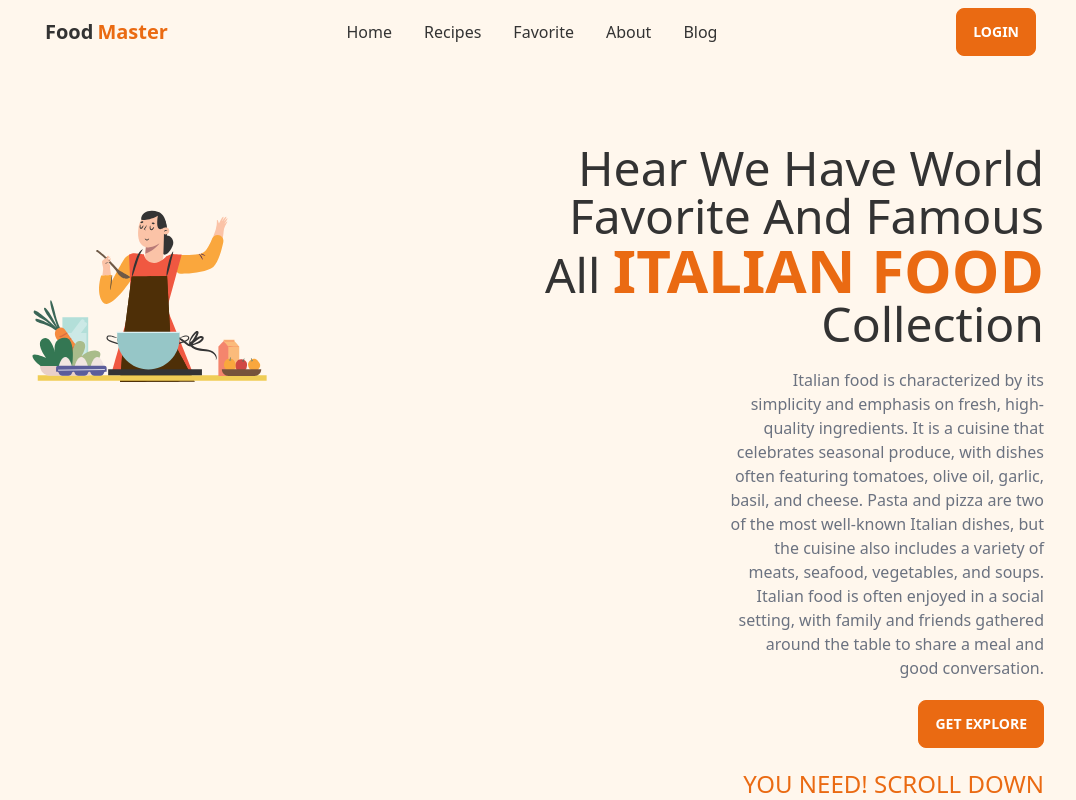
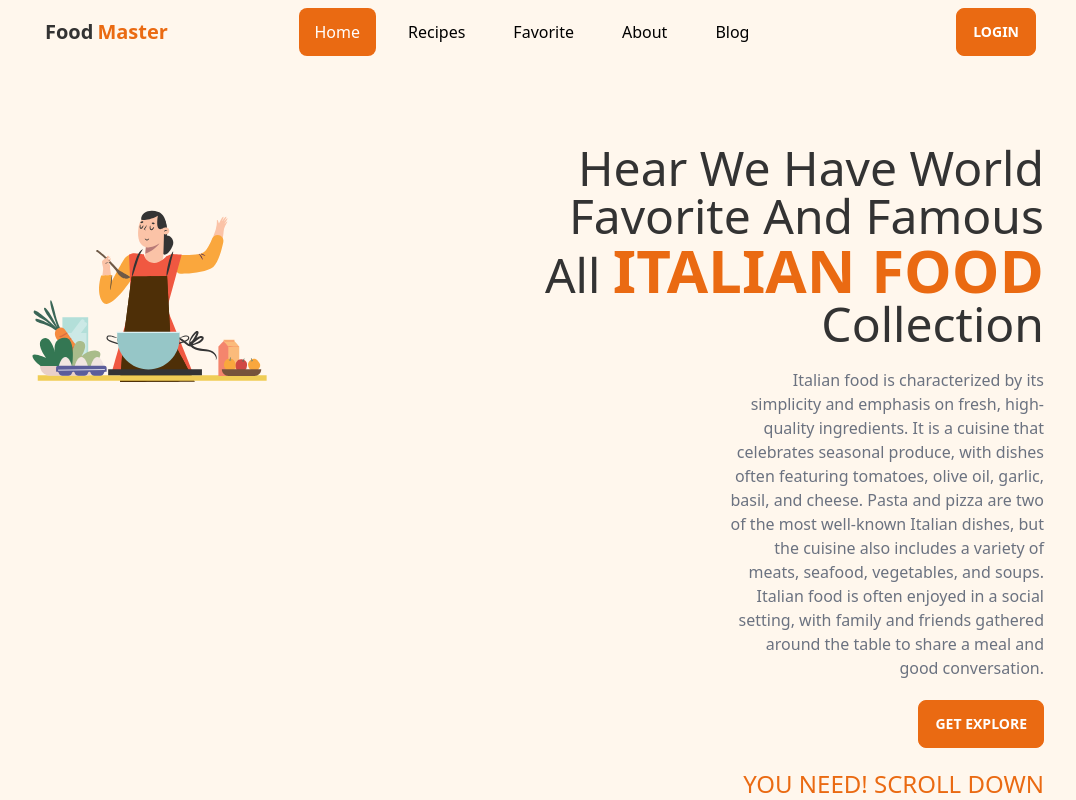
Before and after one commit to AbdullahWB/food-master-project, a React (Vite) app: page / in a window 1280 px wide. Shown: the top 800 px of the page, without its empty margins (108-1184 px from the left). Built offline with nearby package versions, Linux system fonts and the light colour scheme; no server answers.

Commit message:
add 404 page

```diff
--- /dev/null
+++ b/src/Pages/Error/Error.jsx
@@ -0,0 +1,29 @@
+import React from 'react';
+import { Link, useRouteError } from 'react-router-dom';
+
+const Error = () => {
+    const { error, status } = useRouteError()
+    return (
+        <div className='flex flex-col justify-center items-center mt-20'>
+            <div className='flex justify-center items-center'>
+                <img className='w-[15%] h-auto' src="https://templates.iqonic.design/aprycot/html/dashboard/dist/assets/images/error/01.png" alt="" />
+                <img className='w-[15%] h-auto' src="https://templates.iqonic.design/aprycot/html/dashboard/dist/assets/images/error/02.png" alt="" />
+                <img className='w-[15%] h-auto' src="https://templates.iqonic.design/aprycot/html/dashboard/dist/assets/images/error/01.png" alt="" />
+            </div>
+            <div className='max-w-md text-center'>
+                <h2 className='mb-8 font-extrabold text-9xl text-primary'>
+                    <span className='sr-only'>Error</span>
+                    {status || 404}
+                </h2>
+                <p className='text-2xl font-semibold md:text-3xl text-red-800 mb-8'>
+                    {error?.message}
+                </p>
+                <Link to='/' className='btn btn-primary text-white'>
+                    Back to homepage
+                </Link>
+            </div>
+        </div>
+    );
+};
+
+export default Error;
--- a/src/Pages/Shared/Navigation/Navigation.jsx
+++ b/src/Pages/Shared/Navigation/Navigation.jsx
@@ -1,5 +1,5 @@
 import React, { useContext } from 'react';
-import { Link } from 'react-router-dom';
+import { Link, NavLink } from 'react-router-dom';
 import { AuthContext } from '../../../Provider/AuthProvider';
 
 const Navigation = () => {
@@ -21,22 +21,22 @@ const Navigation = () => {
                             <svg xmlns="http://www.w3.org/2000/svg" className="h-5 w-5" fill="none" viewBox="0 0 24 24" stroke="currentColor"><path strokeLinecap="round" strokeLinejoin="round" strokeWidth="2" d="M4 6h16M4 12h8m-8 6h16" /></svg>
                         </label>
                         <ul tabIndex={0} className="menu menu-compact dropdown-content mt-3 p-2 shadow bg-base-100 rounded-box w-52">
-                            <li className='hover:text-primary'><Link to="/">Home</Link></li>
-                            <li className='hover:text-primary'><Link to="/recipes">Recipes</Link></li>
-                            <li className='hover:text-primary'><Link to="/favorite">Favorite</Link></li>
-                            <li className='hover:text-primary'><Link to="/about">About</Link></li>
-                            <li className='hover:text-primary'><Link to="/blog">Blog</Link></li>
+                            <li className='hover:text-primary mx-2'><NavLink className={({ isActive }) => isActive ? "active text-decoration-none text-white text-bold" : "text-decoration-none text-black"} to="/">Home</NavLink></li>
+                            <li className='hover:text-primary mx-2'><NavLink className={({ isActive }) => isActive ? "active text-decoration-none text-white text-bold" : "text-decoration-none text-black"} to="/recipes">Recipes</NavLink></li>
+                            <li className='hover:text-primary mx-2'><NavLink className={({ isActive }) => isActive ? "active text-decoration-none text-white text-bold" : "text-decoration-none text-black"} to="/favorite">Favorite</NavLink></li>
+                            <li className='hover:text-primary mx-2'><NavLink className={({ isActive }) => isActive ? "active text-decoration-none text-white text-bold" : "text-decoration-none text-black"} to="/about">About</NavLink></li>
+                            <li className='hover:text-primary mx-2'><NavLink className={({ isActive }) => isActive ? "active text-decoration-none text-white text-bold" : "text-decoration-none text-black"} to="/blog">Blog</NavLink></li>
                         </ul>
                     </div>
                     <a className="btn btn-ghost normal-case text-xl font-bold">Food <span className='text-primary ml-1'>Master</span></a>
                 </div>
                 <div className="navbar-center hidden lg:flex">
                     <ul className="menu menu-horizontal px-1">
-                        <li className='hover:text-primary'><Link to="/">Home</Link></li>
-                        <li className='hover:text-primary'><Link to="/recipes">Recipes</Link></li>
-                            <li className='hover:text-primary'><Link to="/favorite">Favorite</Link></li>
-                        <li className='hover:text-primary'><Link to="/about">About</Link></li>
-                        <li className='hover:text-primary'><Link to="/blog">Blog</Link></li>
+                        <li className='hover:text-primary mx-2'><NavLink className={({ isActive }) => isActive ? "active text-decoration-none text-white text-bold" : "text-decoration-none text-black"} to="/">Home</NavLink></li>
+                        <li className='hover:text-primary mx-2'><NavLink className={({ isActive }) => isActive ? "active text-decoration-none text-white text-bold" : "text-decoration-none text-black"} to="/recipes">Recipes</NavLink></li>
+                        <li className='hover:text-primary mx-2'><NavLink className={({ isActive }) => isActive ? "active text-decoration-none text-white text-bold" : "text-decoration-none text-black"} to="/favorite">Favorite</NavLink></li>
+                        <li className='hover:text-primary mx-2'><NavLink className={({ isActive }) => isActive ? "active text-decoration-none text-white text-bold" : "text-decoration-none text-black"} to="/about">About</NavLink></li>
+                        <li className='hover:text-primary mx-2'><NavLink className={({ isActive }) => isActive ? "active text-decoration-none text-white text-bold" : "text-decoration-none text-black"} to="/blog">Blog</NavLink></li>
                     </ul>
                 </div>
                 <div className="navbar-end">
--- a/src/Routes/Routes/Routes.jsx
+++ b/src/Routes/Routes/Routes.jsx
@@ -10,11 +10,13 @@ import Blog from "../../Pages/Blog/Blog";
 import About from "../../Pages/About/About";
 import Favorite from "../../Pages/Home/Favorite/Favorite";
 import Recipes from "../../Pages/Recipes/Recipes";
+import Error from "../../Pages/error/Error";
 
 const router = createBrowserRouter([
     {
         path: '/',
         element: <Main></Main>,
+        errorElement: <Error></Error>,
         children: [
             {
                 path: '/',
```
